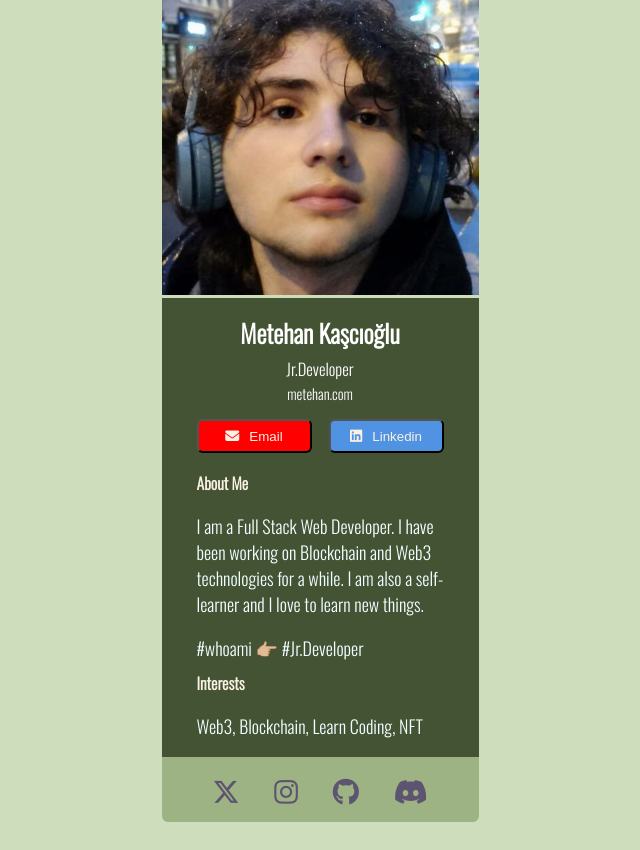
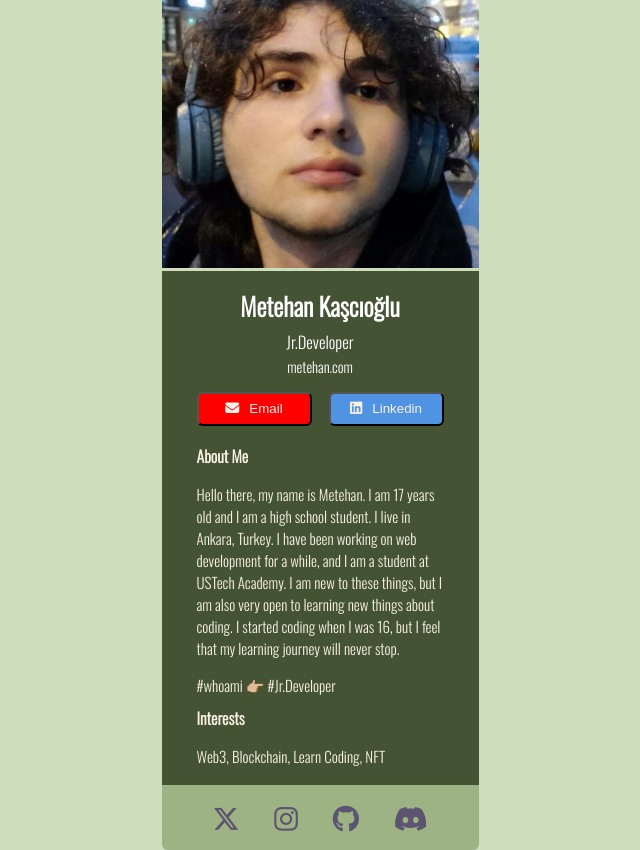
Before and after one commit to metecocuk/Metahan-Kasc-oglu-F-nal-Project, a plain HTML site: page index.html in a window 1280 px wide. Shown: the whole page, without its empty margins (320-960 px from the left). Before the commit the page ends 822 px from the top, so only its background shows below. Drawn offline with nearby package versions, Linux system fonts and the light colour scheme.

Commit message:
text changes

```diff
--- a/index.html
+++ b/index.html
@@ -47,9 +47,10 @@
           <div class="bcard__about">
             <h3 class="bcard__heading">About Me</h3>
             <p class="bcard__text">
-              I am a Full Stack Web Developer. I have been working on
-              Blockchain and Web3 technologies for a while. I am also a
-              self-learner and I love to learn new things.
+              Hello there, my name is Metehan. I am 17 years old and I am a high school student.
+              I live in Ankara, Turkey. I have been working on web development for a while, and I am a student at USTech Academy.
+              I am new to these things, but I am also very open to learning new things about coding.
+              I started coding when I was 16, but I feel that my learning journey will never stop.
             </p>
             <p class="bcard__text">
               #whoami
--- a/main.css
+++ b/main.css
@@ -137,8 +137,8 @@ a {
 }
 
 .bcard__text {
-   color: azure;
-   font-size: 1.8rem;
+   color: #FAF1E4;
+   font-size: 1.50rem;
 }
 
 .bcard__footer {
```
